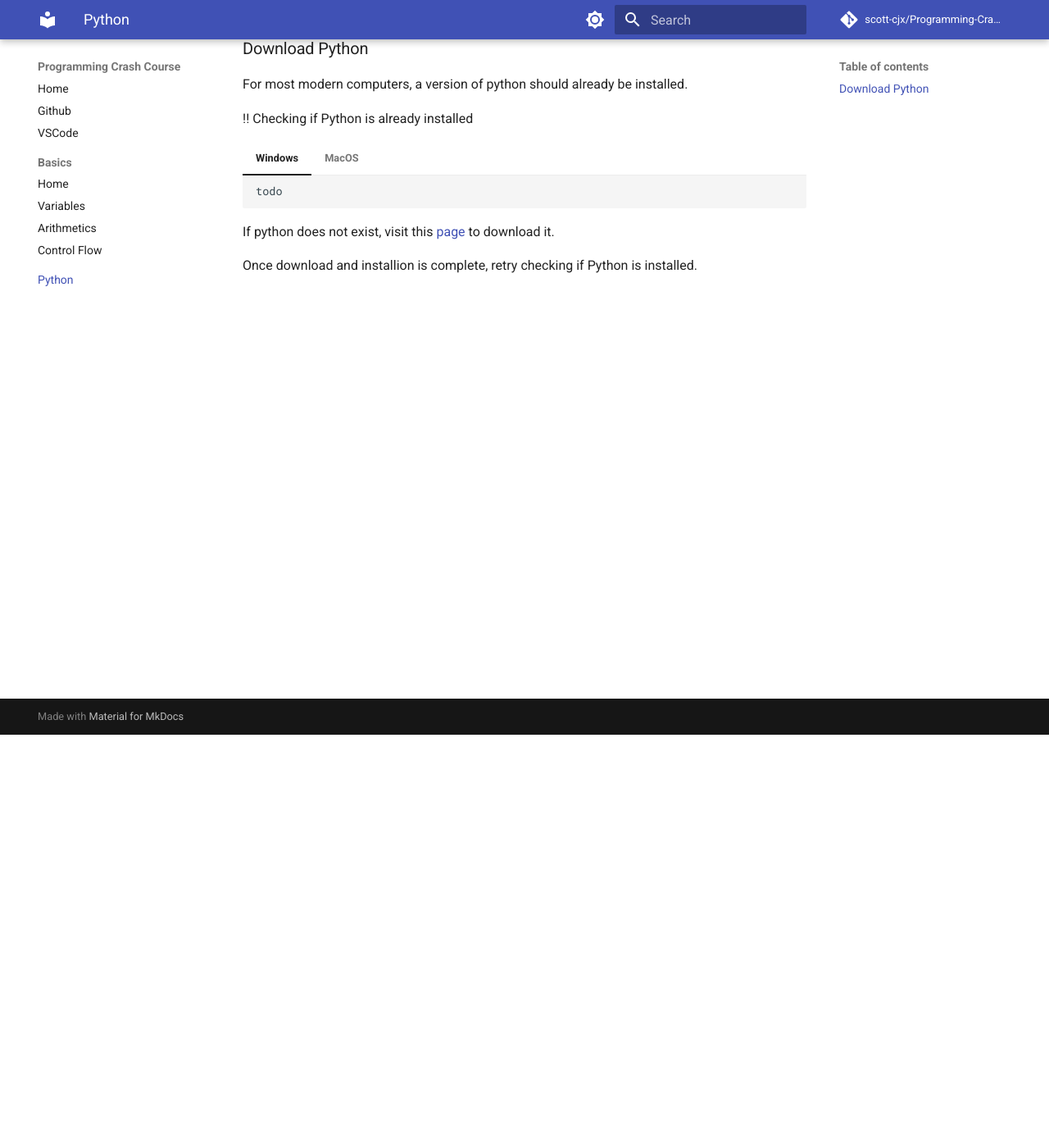
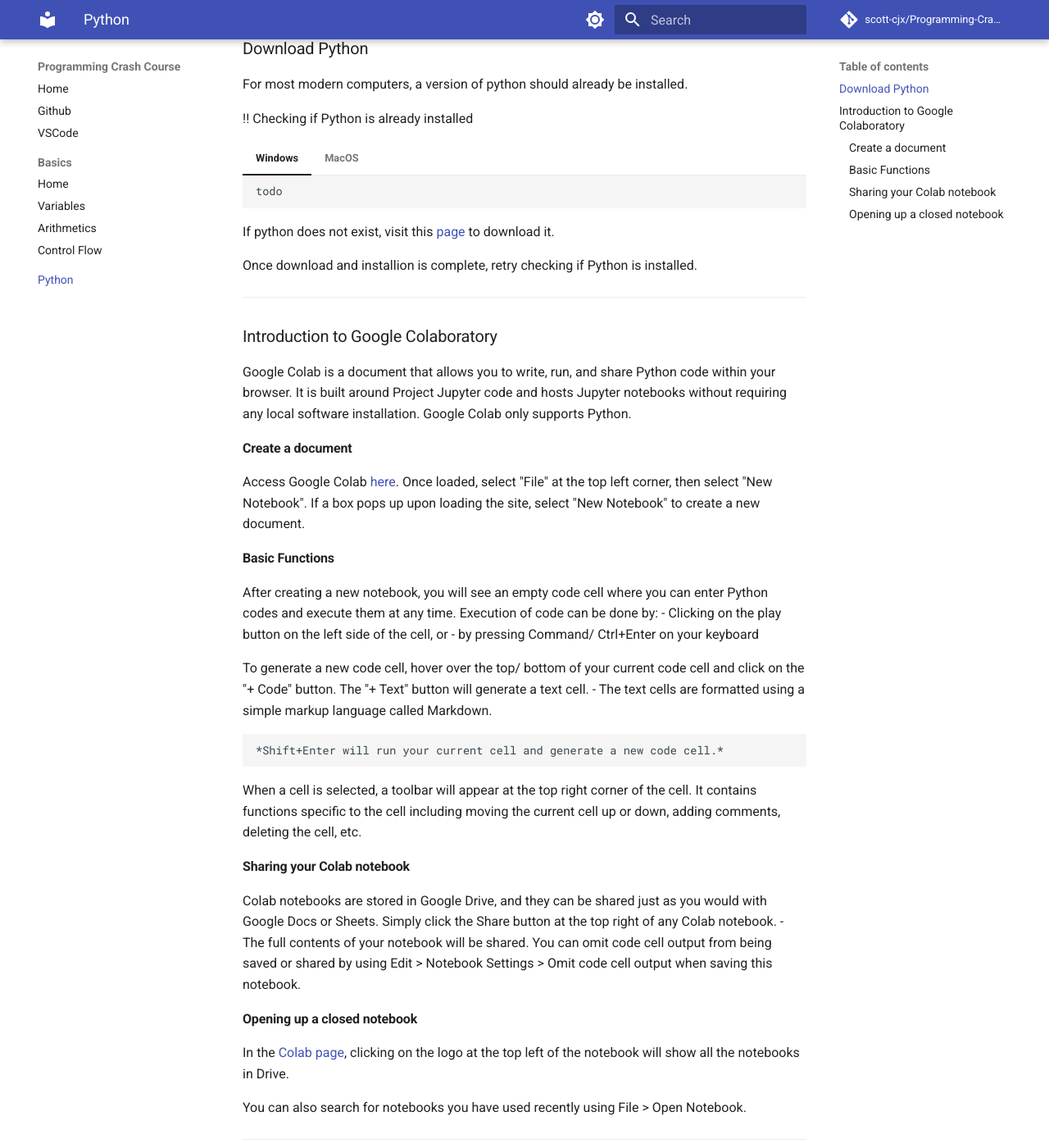
Before and after one commit to scott-cjx/Programming-Crash-Course, an MkDocs documentation site: the page built from docs/python/README.md, in a window 1280 px wide and 1400 px high, scrolled down 504 px. Shown: the whole window at 82% size. Built offline with MkDocs 1.6.1 and Material for MkDocs 9.7.7, drawn with Linux system fonts in a browser that asks for light colours; comment, search, counter and statistics services are not loaded.

Commit message:
Update README.md
Added Google Colab Intro

```diff
--- a/docs/python/README.md
+++ b/docs/python/README.md
@@ -35,3 +35,34 @@
 If python does not exist, visit this [page](https://www.python.org/downloads/) to download it.
 
 Once download and installion is complete, retry checking if Python is installed.
+
+---
+
+### Introduction to Google Colaboratory
+Google Colab is a document that allows you to write, run, and share Python code within your browser. It is built around Project Jupyter code and hosts Jupyter notebooks without requiring any local software installation. Google Colab only supports Python.
+
+#### Create a document
+Access Google Colab [here](colab.research.google.com). Once loaded, select "File" at the top left corner, then select "New Notebook". If a box pops up upon loading the site, select "New Notebook" to create a new document.
+
+#### Basic Functions
+After creating a new notebook, you will see an empty code cell where you can enter Python codes and execute them at any time. Execution of code can be done by:
+- Clicking on the play button on the left side of the cell, or
+- by pressing Command/ Ctrl+Enter on your keyboard
+
+To generate a new code cell, hover over the top/ bottom of your current code cell and click on the "+ Code" button. The "+ Text" button will generate a text cell.
+- The text cells are formatted using a simple markup language called Markdown.
+
+    *Shift+Enter will run your current cell and generate a new code cell.*
+
+When a cell is selected, a toolbar will appear at the top right corner of the cell. It contains functions specific to the cell including moving the current cell up or down, adding comments, deleting the cell, etc.
+
+#### Sharing your Colab notebook
+Colab notebooks are stored in Google Drive, and they can be shared just as you would with Google Docs or Sheets. Simply click the Share button at the top right of any Colab notebook.
+- The full contents of your notebook will be shared. You can omit code cell output from being saved or shared by using Edit > Notebook Settings > Omit code cell output when saving this notebook.
+
+#### Opening up a closed notebook
+In the [Colab page](colab.research.google.com), clicking on the logo at the top left of the notebook will show all the notebooks in Drive.
+
+You can also search for notebooks you have used recently using File > Open Notebook.
+
+---
```
